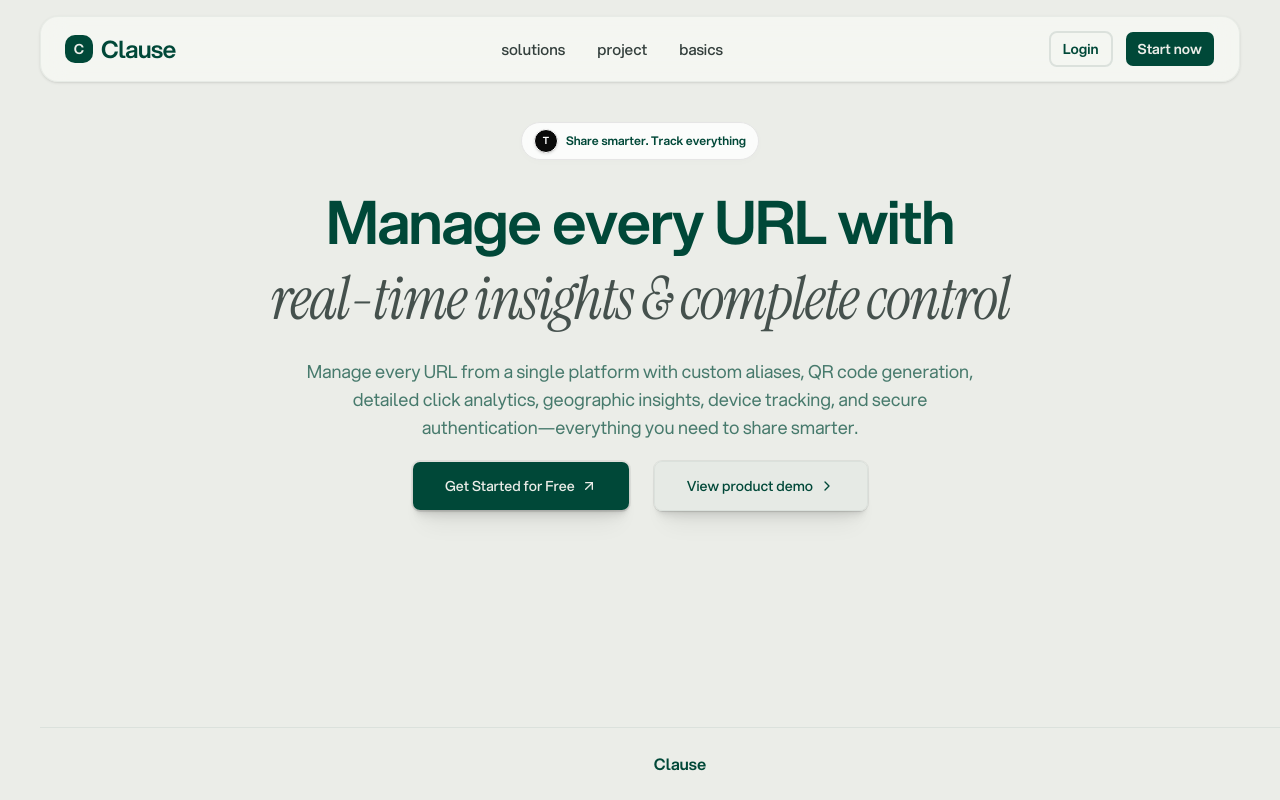
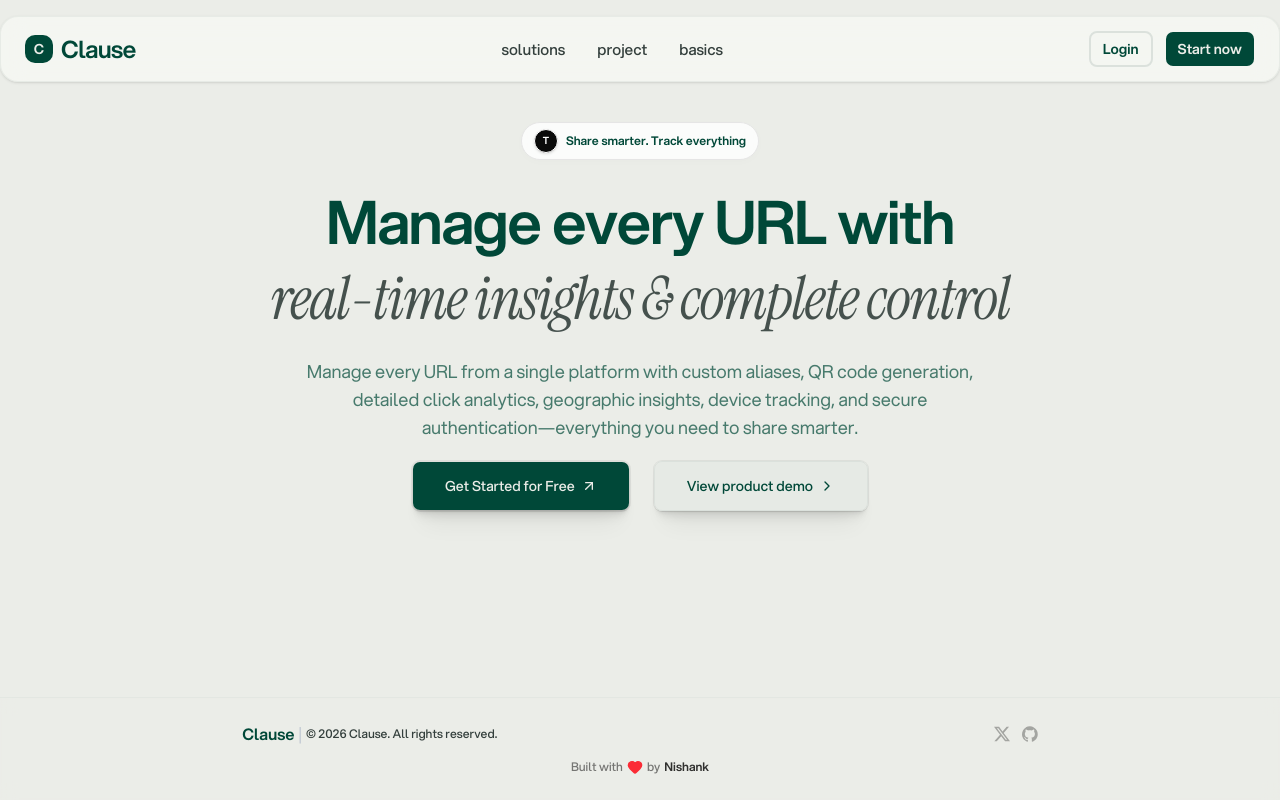
Before and after one commit to Devnish0/click-lense, a Next.js app: page / in a window 1280 px wide. Built offline with nearby package versions, Linux system fonts and the light colour scheme.

Commit message:
feat: completed the landing page with footer

```diff
--- a/app/components/ui/footer.tsx
+++ b/app/components/ui/footer.tsx
@@ -1,11 +1,27 @@
 import { Button } from "@/components/ui/button"
-import { ChevronRight } from "lucide-react"
+import { ChevronRight, Heart } from "lucide-react"
 
 export default function Footer(){
-    return (<footer className="fixed bottom-0 w-full  border-t">
-        <div className="flex py-6 items-center justify-center">
-            <h6 className="font-extrabold font-sans text-primary">Clause</h6>
-            {/* <p className="text-center text-sm text-primary/70 font-sans font-normal">Build with ❤️ by Nishank</p> */}
+    return (<footer className="fixed bottom-0 w-full border-t bg-background/80 backdrop-blur-sm border-border/50 ">
+        <div className="flex py-6 items-center justify-center gap-3 flex-col">
+            <div className="flex lg:flex-row lg:justify-around lg:w-full flex-col items-center justify-center gap-3">
+                <div className="flex items-center gap-1">
+                    <h6 className="font-extrabold font-sans text-primary">Clause</h6>
+                    <span className="text-slate-400/50">|</span>
+                    <p className="text-secondary font-medium text-[12px]   ">© 2026 Clause. All rights reserved.</p>
+                </div>
+                <div className="flex gap-3">
+                    <img src="/twitter.svg" alt="twitter" className="w-4 h-4 opacity-30 hover:opacity-100 transition-opacity" />
+                    <img src="/github.svg" alt="github" className="w-4 h-4 opacity-30 hover:opacity-100 transition-opacity" />
+                </div>
+            </div>
+            <span className=" flex  items-center justify-center gap-1">
+            <p className="font-medium text-[12px] text-black/50">Built with</p>
+            <Heart className="w-4 h-4 text-red-500 fill-red-500"/>
+            <p className="font-medium text-[12px] text-black/50">by</p>
+            <a href="https://github.com/Devnish0" className="font-extrabold text-[12px] text-black/80">Nishank</a>
+
+            </span>
         </div>
     </footer>
     )
--- a/app/layout.tsx
+++ b/app/layout.tsx
@@ -48,7 +48,7 @@ export default function RootLayout({
           })();`}
         </Script>
       </head>
-      <body className="min-h-full flex flex-col bg-background text-foreground px-4 sm:px-6 md:px-10">
+      <body className="min-h-full flex flex-col bg-background text-foreground">
         {children}
       </body>
     </html>
```
Also changed, not shown: public/github.svg (added), public/twitter.svg (added).
